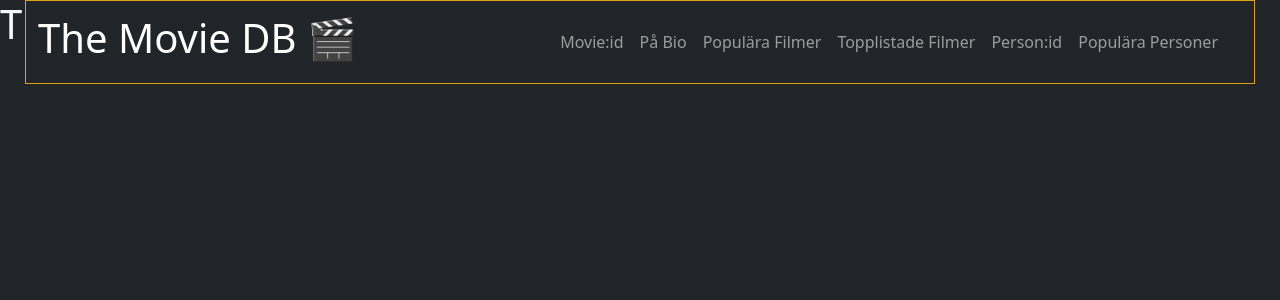
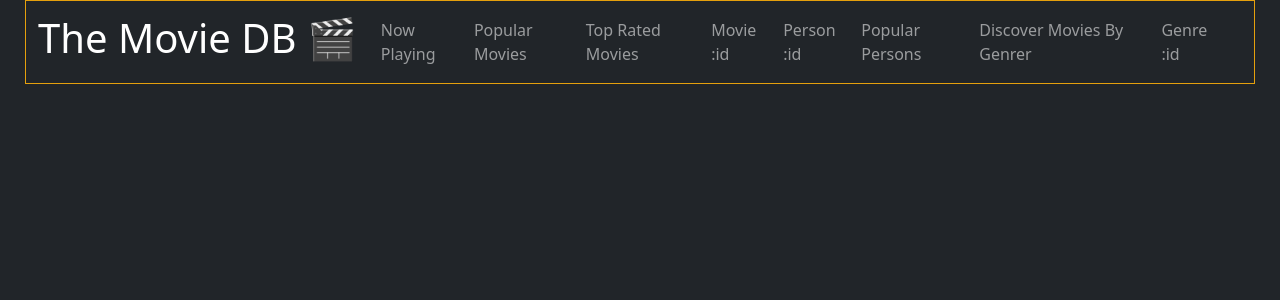
Before and after one commit to nilssoncjonas/movie_db, a React (Vite) app: page / in a window 1280 px wide. Shown: the top 300 px of the page. Built offline with nearby package versions, Linux system fonts and the light colour scheme; no server answers.

Commit message:
created page for genre, adjusted navigation and app router

```diff
--- a/src/App.tsx
+++ b/src/App.tsx
@@ -3,13 +3,19 @@
 import './assets/scss/style.scss'
 // pages
 import Home from "./pages/Home.tsx";
+
 import Movie_Index from "./pages/Movie_Index.tsx";
 import Now_Playing from "./pages/Now_Playing.tsx";
 import Top_Rated from "./pages/Top_Rated.tsx";
 import Popular_Movie from "./pages/Popular_Movie.tsx";
 import Single_Movie from "./pages/Single_Movie.tsx";
+
 import Popular_Person from "./pages/Popular_Person.tsx";
 import Single_Person from "./pages/Single_Person.tsx";
+
+import Genre_Index from "./pages/Genre_Index.tsx";
+import Single_Genre from "./pages/Single_Genre.tsx";
+
 import NotFound from "./pages/NotFound.tsx";
 // components
 import C_GlobalLoading from "./components/C_GlobalLoading.tsx";
@@ -37,6 +43,13 @@
 					<Route path={':id'} element={<Single_Person />} />
 				</Route>
 
+				<Route path={'/genre'}>
+
+					<Route path={''} element={<Genre_Index />} />
+					<Route path={':id'} element={<Single_Genre />} />
+
+				</Route>
+
 				<Route path={'*'} element={<NotFound/>}/>
 
 			</Routes>
--- a/src/components/C_Navigation.tsx
+++ b/src/components/C_Navigation.tsx
@@ -33,12 +33,17 @@
 
                         <Offcanvas.Body>
                             <Nav className="justify-content-end flex-grow-1 pe-3">
-                                <Nav.Link as={NavLink} to={'/movie/565770'}>Movie:id</Nav.Link>
-                                <Nav.Link as={NavLink} to={'/movie/now_playing'}>På Bio</Nav.Link>
-                                <Nav.Link as={NavLink} to={'/movie/popular'}>Populära Filmer</Nav.Link>
-                                <Nav.Link as={NavLink} to={'/movie/top_rated?page=1'}>Topplistade Filmer</Nav.Link>
-                                <Nav.Link as={NavLink} to={'/person/169337'}>Person:id</Nav.Link>
-                                <Nav.Link as={NavLink} to={'/person/popular?page=1'}>Populära Personer</Nav.Link>
+                                <Nav.Link as={NavLink} to={'/movie/now_playing'}>Now Playing</Nav.Link>
+                                <Nav.Link as={NavLink} to={'/movie/popular'}>Popular Movies</Nav.Link>
+                                <Nav.Link as={NavLink} to={'/movie/top_rated?page=1'}>Top Rated Movies</Nav.Link>
+                                <Nav.Link as={NavLink} to={'/movie/565770'}>Movie :id</Nav.Link>
+
+                                <Nav.Link as={NavLink} to={'/person/169337'}>Person :id</Nav.Link>
+                                <Nav.Link as={NavLink} to={'/person/popular?page=1'}>Popular Persons</Nav.Link>
+
+                                <Nav.Link as={NavLink} to={'/genre'}>Discover Movies By Genrer</Nav.Link>
+                                <Nav.Link as={NavLink} to={'/genre/28'}>Genre :id</Nav.Link>
+
                             </Nav>
 
                             {/*<Form className="d-flex">*/}
--- /dev/null
+++ b/src/pages/Genre_Index.tsx
@@ -0,0 +1,9 @@
+const Genre_Index = () => {
+
+    return (
+        <>
+        </>
+    )
+}
+
+export default Genre_Index
--- a/src/pages/Home.tsx
+++ b/src/pages/Home.tsx
@@ -1,8 +1,7 @@
 const Home = () => {
-
     return (
-        <><h1>The Movie DB 🎬</h1>
-        </>
+        <>
+				</>
     )
 }
 
--- /dev/null
+++ b/src/pages/Single_Genre.tsx
@@ -0,0 +1,9 @@
+const Single_Genre = () => {
+
+    return (
+        <>
+        </>
+    )
+}
+
+export default Single_Genre
```
